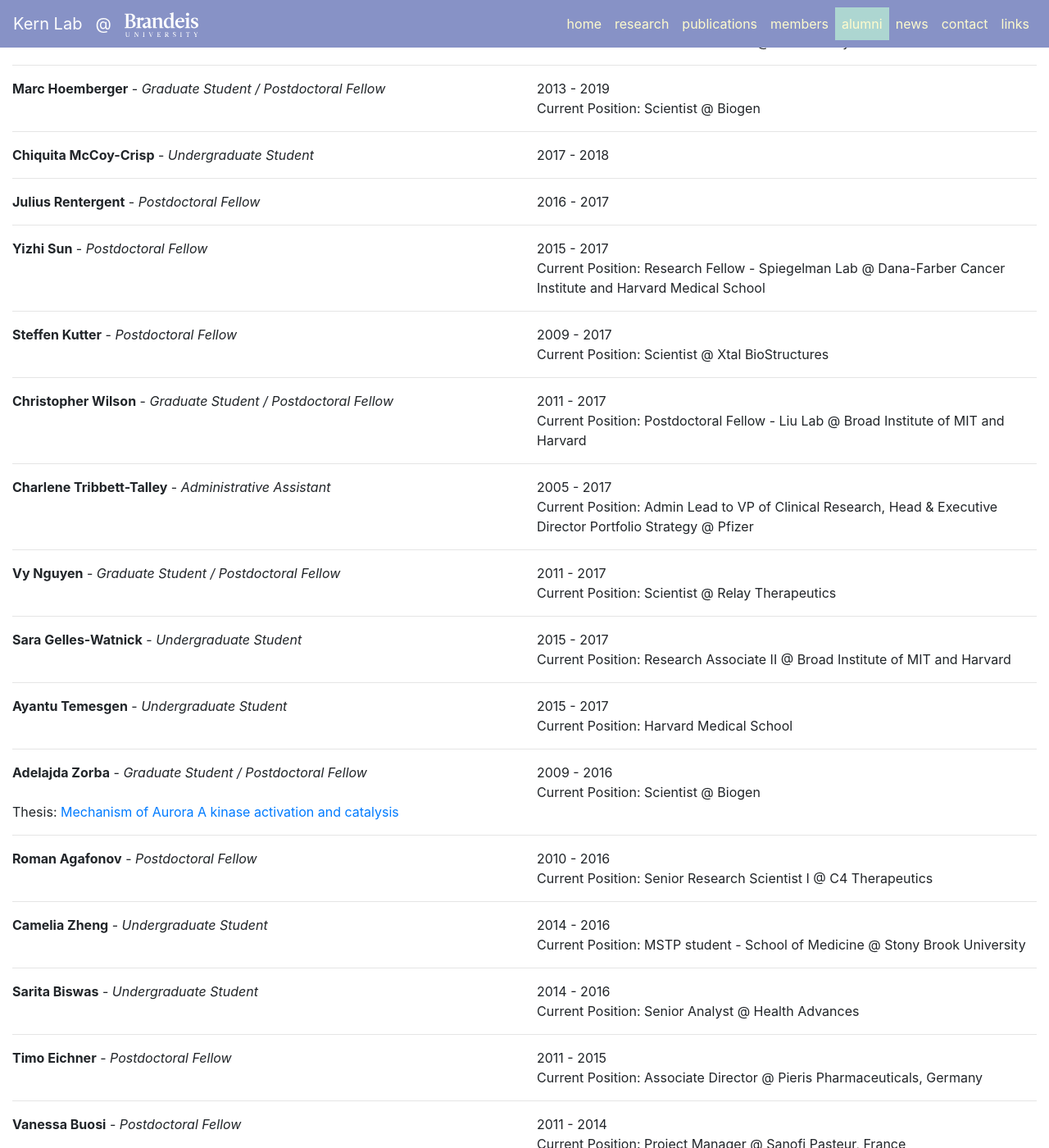
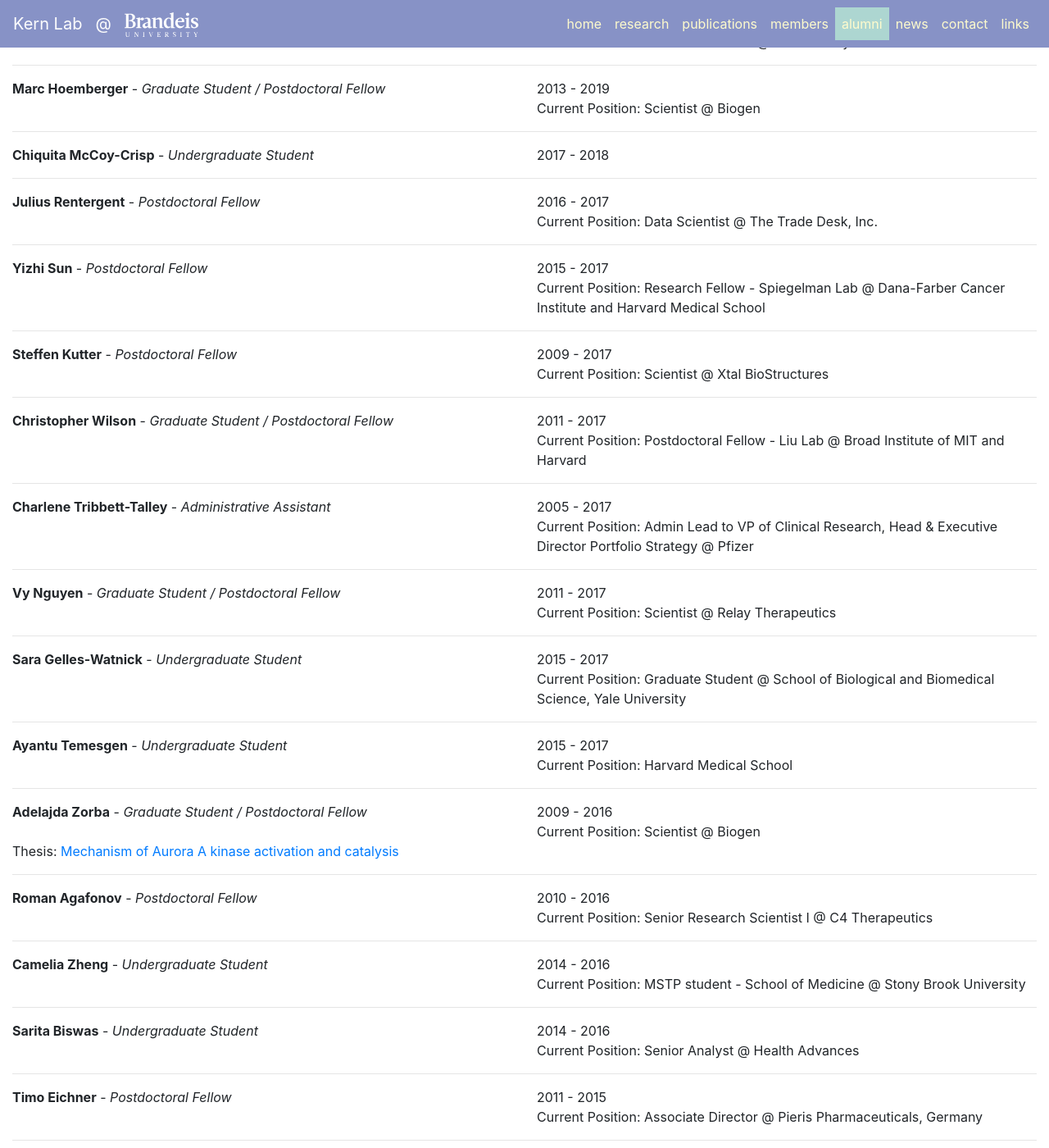
Before and after one commit to kernlab-scripps/kernlab-scripps.github.io, a Jekyll site: the page built from alumni/index.html, in a window 1280 px wide and 1400 px high, scrolled down 564 px. Shown: the whole window at 82% size. Built offline with Jekyll 4.4.1, drawn with Linux system fonts in a browser that asks for light colours; some of the changed text lies outside the part shown.

Commit message:
Alumni: update current positions

```diff
--- a/_data/alumni.yml
+++ b/_data/alumni.yml
@@ -81,7 +81,7 @@
   enddate: 200908
   thesis_title: Mechanism of activation at atomic resolution of the signaling protein NtrC
   thesis_url: https://search.proquest.com/docview/304846122
-  current: Associate Principal Scientist @ KSQ Therapeutics
+  current: Senior Scientist @ Relay Therapeutics
 
 - name: Wladimir Labeikovsky
   position: Graduate Student
@@ -239,7 +239,7 @@
   position: Postdoctoral Fellow
   startdate: 201601
   enddate: 201712
-  #current:
+  current: Data Scientist @ The Trade Desk, Inc.
 
 - name: Yizhi Sun
   position: Postdoctoral Fellow
@@ -251,7 +251,7 @@
   position: Exchange Graduate Student
   startdate: 200902
   enddate: 200909
-  #current:
+  current: Chief Operator at Ole Clausen Produktion, Denmark
 
 - name: Julia Tartaglia
   position: Undergraduate Student
@@ -299,7 +299,7 @@
   enddate: 201705
   #thesis_title:
   #thesis_url:
-  current: Research Associate II @ Broad Institute of MIT and Harvard
+  current: Graduate Student @ School of Biological and Biomedical Science, Yale University
 
 - name: Lien Phung
   position: Undergraduate Student
```
